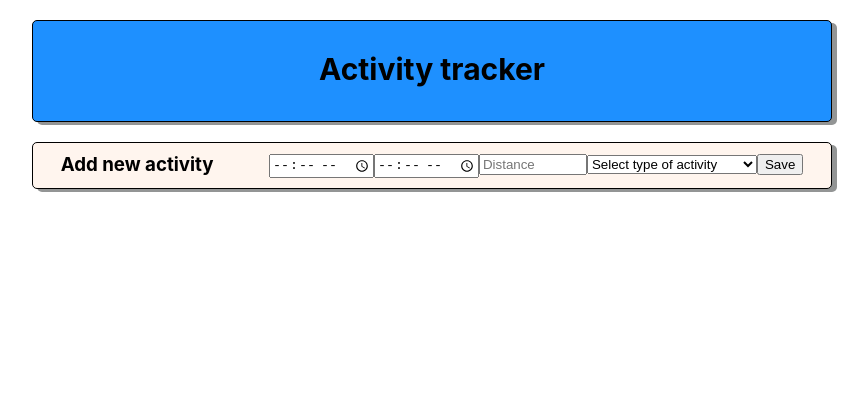
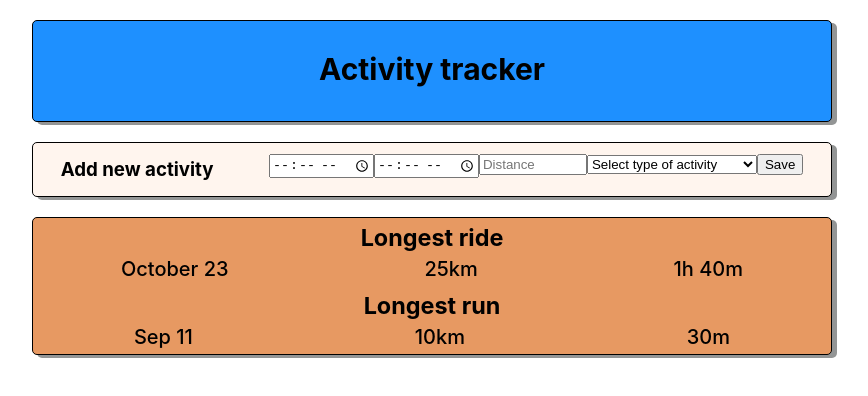
Before and after one commit to yurakbi/fit_calc, a React (Create React App) app: page / in a window 1280 px wide. Shown: the top 396 px of the page, without its empty margins (208-1076 px from the left). Built offline with nearby package versions, Linux system fonts and the light colour scheme.

Commit message:
activity_done

```diff
--- a/src/components/app/App.js
+++ b/src/components/app/App.js
@@ -3,6 +3,7 @@ import { Component } from 'react';
 import MainName from '../mainName/MainName';
 import InputActivity from '../inputActivity/InputActivity';
 import ResultList from '../resultList/ResultList';
+import BestResult from '../bestResult/BestResult';
 
 import '../style/index.css';
 
@@ -18,17 +19,21 @@ class App extends Component {
 
       ],
     }
-    this.maxId = 4;
+    this.maxId = 1;
   }
 
   addItem = (starttime, finishtime, distance, activity) => {
 
     const finish = finishtime.split(':');
     const start = starttime.split(':');
-    const time_hour = Math.floor(finish[0] - start[0]);
-    const time_min = Math.floor(finish[1] - start[1]);
+    const time_hour = Math.abs(Math.floor(finish[0] - start[0]));
+    const time_min = Math.abs(Math.floor(finish[1] - start[1]));
+
     const time = time_hour + 'h ' + time_min + ' min';
 
+    if (distance.length <= 0) {
+      return distance
+    }
 
     const speed = Math.round(distance / time_hour) + ' km/h';
     console.log(speed);
@@ -38,7 +43,6 @@ class App extends Component {
     const months_name = months_all[d.getMonth()];
     const date = d.getDate();
     const months = months_name + date;
-
 
     const newItem = {
       months: months,
@@ -63,7 +67,9 @@ class App extends Component {
         <>
           <MainName/>
           <InputActivity onAdd={this.addItem}/>
+          <BestResult/>
           <ResultList data={this.state.data}/>
+
         </>
       </div>
     );
--- /dev/null
+++ b/src/components/bestResult/BestResult.js
@@ -0,0 +1,30 @@
+
+
+import '../style/index.css';
+
+const BestResult = () => {
+    return(
+
+        <div className="longest">
+            <div className="longest_ride">
+                <h3>Longest ride</h3>
+                <div class="longest_ride_text">
+                    <div className="longest_ride_day">October 23</div>
+                    <div className="longest_ride_distance">25km</div>
+                    <div className="longest_ride_time">1h 40m</div>
+                </div>
+            </div>
+            <div className="longest_run">
+                <h3>Longest run</h3>
+                <div className="longest_run_text">
+                    <div className="longest_run_day">Sep 11</div>
+                    <div className="longest_run_distance">10km</div>
+                    <div className="longest_run_time">30m</div>
+                </div>
+            </div>
+        </div>
+    )
+
+}
+
+export default BestResult;
--- a/src/components/inputActivity/InputActivity.js
+++ b/src/components/inputActivity/InputActivity.js
@@ -16,23 +16,24 @@ class InputActivity extends Component {
     onValueChange = (e) => {
         this.setState({
             [e.target.name]: e.target.value,
-            activity: e.target.value
         })
+
     }
 
     onSubmit = (e) => {
         e.preventDefault();
         this.props.onAdd(this.state.starttime, this.state.finishtime, this.state.distance, this.state.activity);
         this.setState(state => ({
-            starttime: state.starttime,
-            finishtime: state.finishtime,
-            distance: state.distance,
+            starttime: '',
+            finishtime: "",
+            distance: "",
+            activity: ''
         }))
     }
 
 
     render () {
-        const {starttime, finishtime, distance, activity} = this.state
+        const {starttime, finishtime, distance} = this.state
         return (
             <section className="input_activity">
             <div className="input">
@@ -60,7 +61,7 @@ class InputActivity extends Component {
                         value={distance}
                         onChange={this.onValueChange}
                         />
-                    <select  value = {activity} onChange={this.onValueChange} className="select_activity">
+                    <select  name = 'activity' onChange={this.onValueChange} className="select_activity">
                         <option >Select type of activity</option>
                         <option value="Ride">Ride</option>
                         <option value="Run">Run</option>
--- a/src/components/style/index.css
+++ b/src/components/style/index.css
@@ -64,7 +64,7 @@ h1 {
   width: 170px;
 }
 
-.result {
+.result{
   display: grid;
   margin-top: 20px;
   grid-template-columns: 600px 200px;
@@ -73,6 +73,7 @@ h1 {
   row-gap: 10px;
 
 }
+
 
 .day_result {
   display: flex;
@@ -89,9 +90,8 @@ h1 {
 }
 
 .longest {
-  display: grid;
-  grid-template-columns: 200px ;
-  background-color: rgb(230, 133, 65);
+  margin-top: 20px;
+  background-color: rgb(231, 153, 98);
   min-height: 30px;
   border: solid 1px ;
   border-radius: 5px;
@@ -99,17 +99,25 @@ h1 {
 }
 
 .longest_ride {
-  display: grid;
-  margin: 10px auto;
+  display:block;
+  margin: 5 auto;
   grid-template-columns: 200px ;
   grid-template-rows: auto;
+  font-size: 20px;
+  font-weight: 500;
 }
-
+h3 {
+  padding-top: 5px;
+  text-align: center;
+  padding-bottom: 5px;
+}
 .longest_run {
-  display: grid;
-  margin: 10px auto;
+  display: block;
+  margin: 5px auto;
   grid-template-columns: 200px;
   grid-template-rows: auto;
+  font-size: 20px;
+  font-weight: 500;
 }
 
 .longest_ride_text {
```
